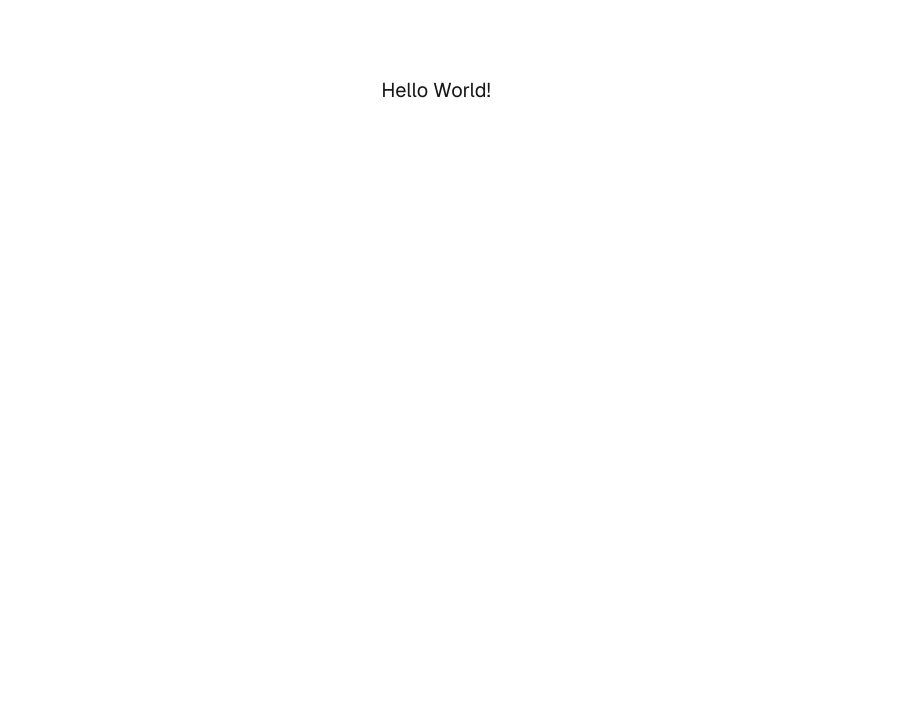
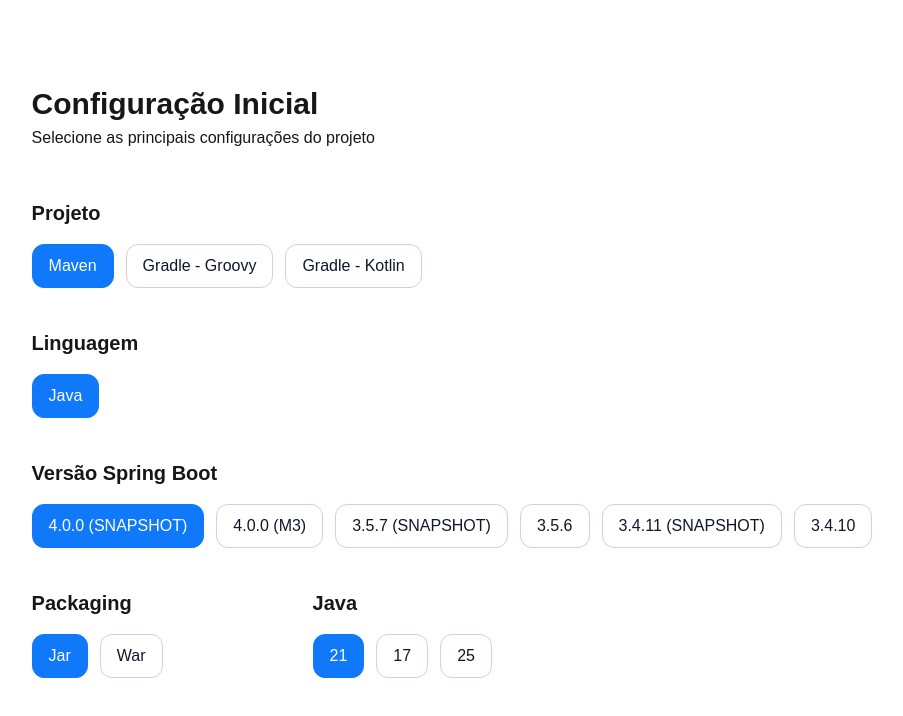
Before and after one commit to lucasmdgabriel/uml-spring, a Next.js app: page / in a window 1280 px wide. Shown: the top 716 px of the page, without its empty margins (204-1107 px from the left). Built offline with nearby package versions, Linux system fonts and the light colour scheme.

Commit message:
feat: implement setup screen

```diff
--- /dev/null
+++ b/app/components/Button.tsx
@@ -0,0 +1,18 @@
+interface ButtonProps {
+    name: string,
+    color: string,
+    bg: string,
+    borderColor: string,
+    onClick: () => void
+}
+
+export default function Button(props: ButtonProps) {
+    return (
+        <a onClick={props.onClick}
+            className={`py-[9px] px-[16px] text-[16px] text-white rounded-[12px] self-start cursor-pointer`}
+            style={{backgroundColor: props.bg, color: props.color, border: `1px solid ${props.borderColor}`}}
+        >
+            {props.name}
+        </a>
+    )
+}
--- /dev/null
+++ b/app/components/Selector.tsx
@@ -0,0 +1,39 @@
+"use client"
+
+import { useEffect, useState } from "react";
+import Button from "./Button";
+
+interface SelectorProps {
+    name: string,
+    items: [string, string][],
+    clickedItem: string,
+    setClickedItem: (value: string) => void
+}
+
+export default function Selector(props: SelectorProps) {
+    useEffect(() => {
+        props.setClickedItem(props.items[0][1]);
+    }, []);
+
+    return (
+        <div className="flex flex-col gap-[16px]">
+            <a className="font-bold text-[20px]">{props.name}</a>
+            <div className="flex gap-[12px] flex-wrap">
+                {
+                    props.items.map((item, index) => {
+                        return (
+                            <Button
+                                name={item[0]}
+                                bg={props.clickedItem === item[1] ? "#1079F9" : "#ffffff"}
+                                color={props.clickedItem === item[1] ? "#ffffff" : "#0F172A"}
+                                borderColor={props.clickedItem === item[1] ? "#1079F9" : "#e1cbcbff"}
+                                key={index}
+                                onClick={() => props.setClickedItem(item[1])}
+                            />
+                        )
+                    })
+                }
+            </div>
+        </div>
+    )
+}
--- a/app/page.tsx
+++ b/app/page.tsx
@@ -1,9 +1,8 @@
 import Image from "next/image";
+import SetupView from "./views/SetupView";
 
 export default function Home() {
   return (
-    <div className="font-sans grid grid-rows-[20px_1fr_20px] items-center justify-items-center min-h-screen p-8 pb-20 gap-16 sm:p-20">
-      <a className="text-xl">Hello World!</a>
-    </div>
+    <SetupView/>
   );
 }
--- /dev/null
+++ b/app/views/SetupView.tsx
@@ -0,0 +1,83 @@
+"use client"
+
+import { useState } from "react";
+import Selector from "../components/Selector";
+
+export default function SetupView() {
+    const [project, setProject] = useState('');
+    const [language, setLanguage] = useState('');
+    const [bootVersion, setBootVersion] = useState('');
+    const [packaging, setPackaging] = useState('');
+    const [javaVersion, setJavaVersion] = useState('');
+
+    return (
+        <div className="w-screen h-screen flex justify-center m-4">
+            <div className="max-w-[1000px] mt-[65px] flex flex-col gap-[48px]">
+                <header className="flex flex-col">
+                    <a className="font-bold text-[30px]">Configuração Inicial</a>
+                    <a className="text-[16px]">Selecione as principais configurações do projeto</a>
+                </header>
+                <main className="flex flex-col gap-[40px]">
+                    <Selector
+                        name="Projeto"
+                        items={[
+                            ["Maven", "MAVEN_PROJECT"],
+                            ["Gradle - Groovy", "GRADLE-PROJECT"],
+                            ["Gradle - Kotlin", "GRADLE-PROJECT-KOTLIN"]
+                        ]}
+                        clickedItem={project}
+                        setClickedItem={setProject}
+                    />
+
+                    <Selector
+                        name="Linguagem"
+                        items={[
+                            ["Java", "JAVA"]
+                        ]}
+                        clickedItem={language}
+                        setClickedItem={setLanguage}
+                    />
+
+                    <Selector
+                        name="Versão Spring Boot"
+                        items={[
+                            ["4.0.0 (SNAPSHOT)", "4.0.0.BUILD-SNAPSHOT"],
+                            ["4.0.0 (M3)", "4.0.0.M3"],
+                            ["3.5.7 (SNAPSHOT)", "3.5.7.BUILD-SNAPSHOT"],
+                            ["3.5.6", "3.5.6.RELEASE"],
+                            ["3.4.11 (SNAPSHOT)", "3.4.11.BUILD-SNAPSHOT"],
+                            ["3.4.10", "3.4.10.RELEASE"],
+                        ]}
+                        clickedItem={bootVersion}
+                        setClickedItem={setBootVersion}
+                    />
+
+                    <div className="flex gap-[150px]">
+                        <Selector
+                            name="Packaging"
+                            items={[
+                                ["Jar", "JAR"],
+                                ["War", "WAR"],
+                            ]}
+                            clickedItem={packaging}
+                            setClickedItem={setPackaging}
+                        />
+
+
+                        <Selector
+                            name="Java"
+                            items={[
+                                ["21", "21"],
+                                ["17", "17"],
+                                ["25", "25"],
+                            ]}
+                            clickedItem={javaVersion}
+                            setClickedItem={setJavaVersion}
+                        />
+
+                    </div>
+                </main>
+            </div>
+        </div>
+    )
+}
```
